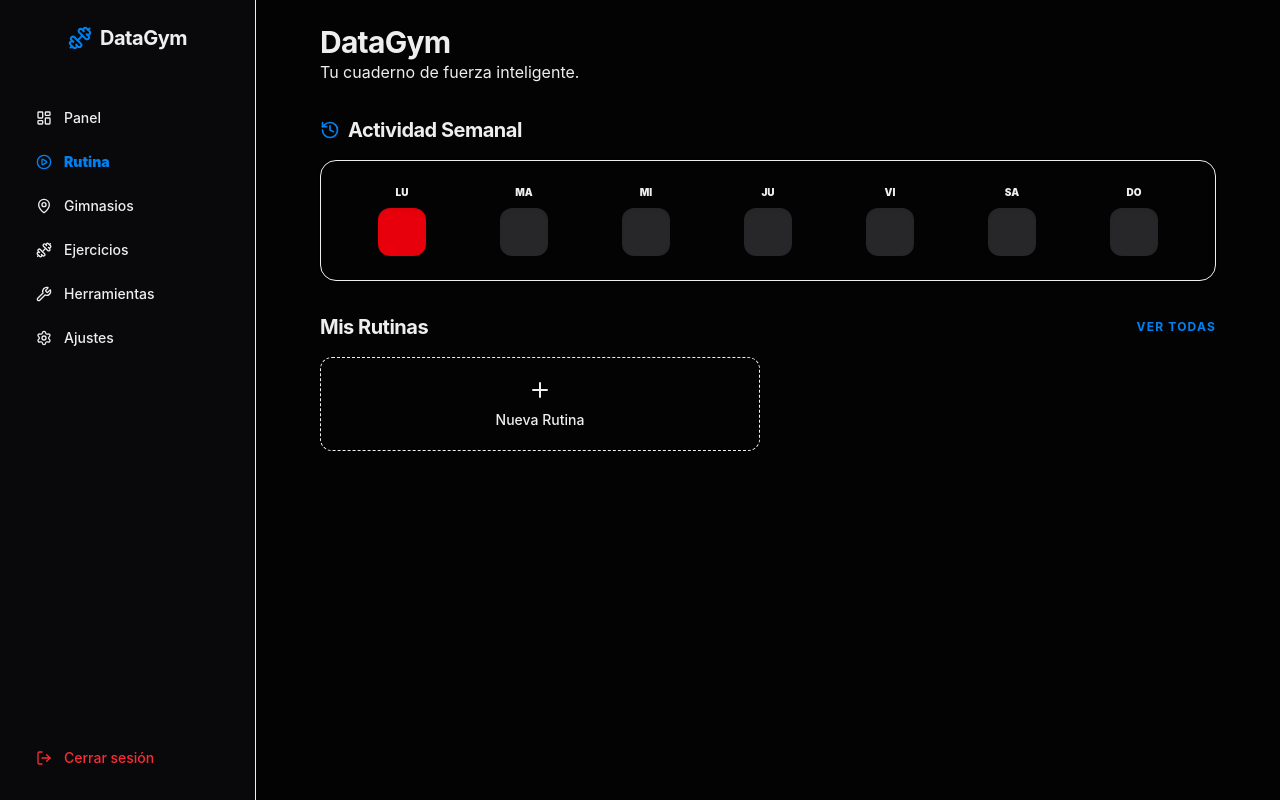
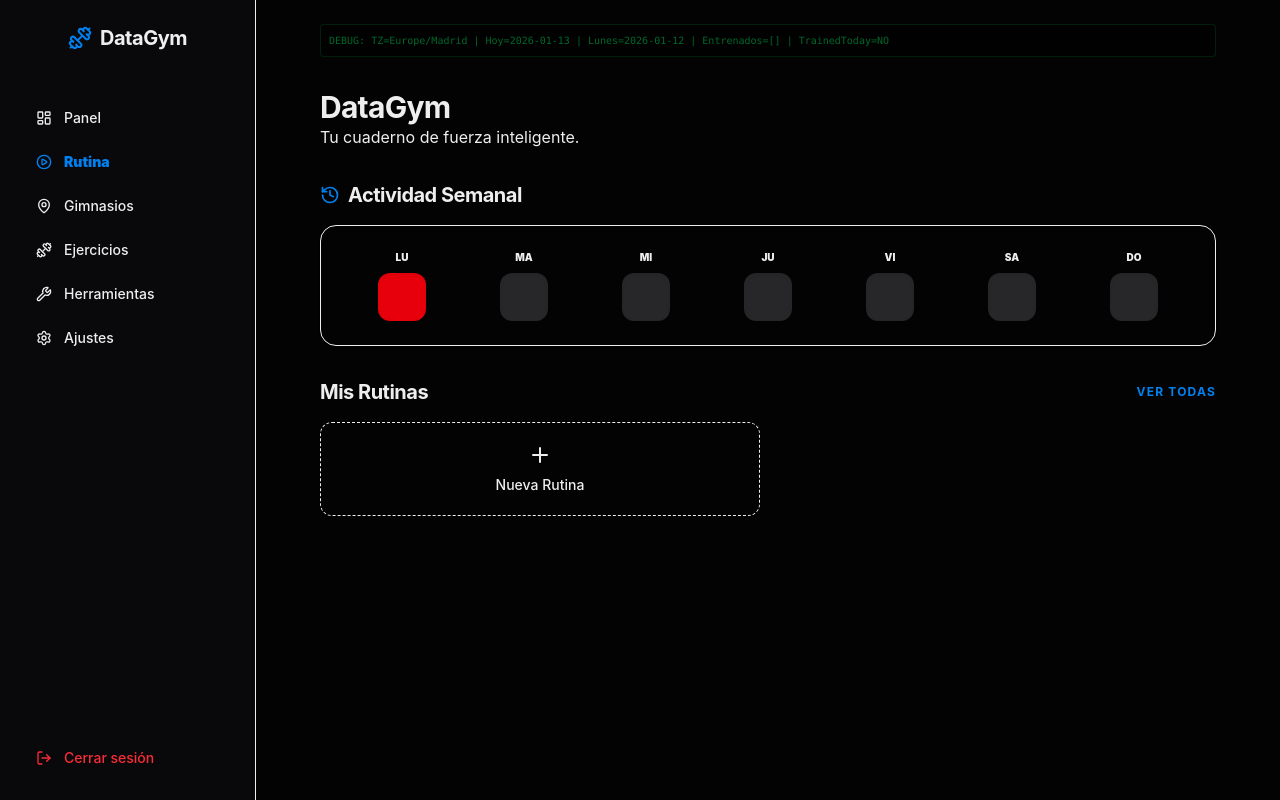
Before and after one commit to srbitgithub/datagymroutines, a Next.js app: page /dashboard in a window 1280 px wide. Built offline with nearby package versions, Linux system fonts and the light colour scheme.

Commit message:
panel informativo online

```diff
--- a/src/app/_actions/training.ts
+++ b/src/app/_actions/training.ts
@@ -373,7 +373,11 @@ export async function addSetAction(setData: Omit<ExerciseSet, 'id' | 'createdAt'
     }
 }
 
+import { unstable_noStore as noStore } from 'next/cache';
+
 export async function getProgressionDataAction(exerciseId?: string, timezone: string = 'UTC') {
+    noStore();
+    console.log("\x1b[41m\x1b[37m%s\x1b[0m", "[DEBUG ACTION] getProgressionDataAction EJECUTÁNDOSE...");
     try {
         const authRepository = new SupabaseAuthRepository();
         const user = await authRepository.getSession();
--- a/src/app/dashboard/page.tsx
+++ b/src/app/dashboard/page.tsx
@@ -56,16 +56,17 @@ export default async function DashboardPage({ searchParams }: { searchParams: Pr
     const trainingDates = new Set(progression.map(p => p.date));
 
     // Debug Logs
-    console.log("\x1b[33m%s\x1b[0m", "**********************************************");
-    console.log("\x1b[33m%s\x1b[0m", "--- DEBUG WEEKLY TRACKER START ---");
+    console.log("\x1b[42m\x1b[30m%s\x1b[0m", "====================================================");
+    console.log("\x1b[42m\x1b[30m%s\x1b[0m", ">>> SERVER RENDER: DASHBOARD PAGE <<<");
     console.log("Timezone detectada:", tz);
+    console.log("X-Timezone Header:", headerList.get('x-timezone'));
+    console.log("Vercel-TZ Header:", headerList.get('x-vercel-ip-timezone'));
     console.log("Hoy (local format):", todayStr);
     console.log("Inicio de semana (Lunes):", mondayStr);
     console.log("Fin de semana (Domingo):", sundayStr);
     console.log("Fechas entrenadas encontradas en la DB:", Array.from(trainingDates));
-    console.log("¿Hay entrenamiento hoy?", trainingDates.has(todayStr) ? "SÍ (Verde)" : "NO (Gris/Rojo)");
-    console.log("\x1b[33m%s\x1b[0m", "--- DEBUG WEEKLY TRACKER END ---");
-    console.log("\x1b[33m%s\x1b[0m", "**********************************************");
+    console.log("¿Hay entrenamiento hoy?", trainingDates.has(todayStr) ? "SÍ (Verde) ✅" : "NO (Gris/Rojo) ❌");
+    console.log("\x1b[42m\x1b[30m%s\x1b[0m", "====================================================");
 
     const dayAbbreviations = ['LU', 'MA', 'MI', 'JU', 'VI', 'SA', 'DO'];
 
@@ -91,6 +92,10 @@ export default async function DashboardPage({ searchParams }: { searchParams: Pr
 
     return (
         <div className="max-w-4xl mx-auto space-y-8">
+            {/* Visual Debug Overlay (Solo visible para depuración) */}
+            <div className="text-[10px] font-mono bg-black text-green-500 p-2 rounded border border-green-500/30 opacity-50 hover:opacity-100 transition-opacity">
+                DEBUG: TZ={tz} | Hoy={todayStr} | Lunes={mondayStr} | Entrenados=[{Array.from(trainingDates).join(',')}] | TrainedToday={trainingDates.has(todayStr) ? 'SI' : 'NO'}
+            </div>
             {error && (
                 <div className="rounded-xl border-l-4 border-red-500 bg-red-50 p-4 shadow-sm">
                     <div className="flex items-center gap-3">
```
